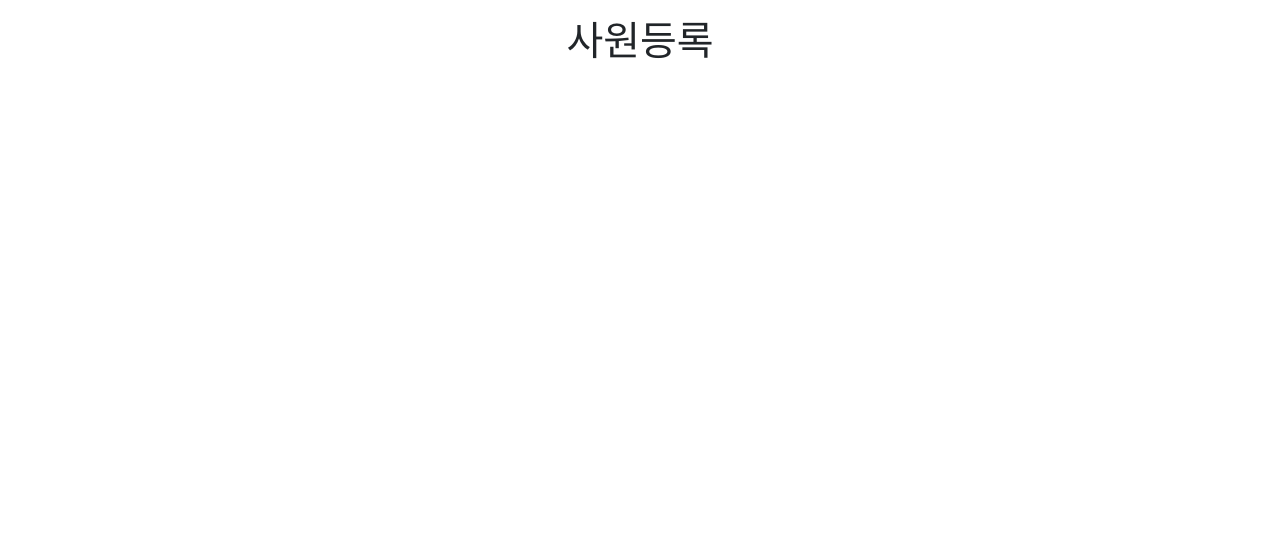
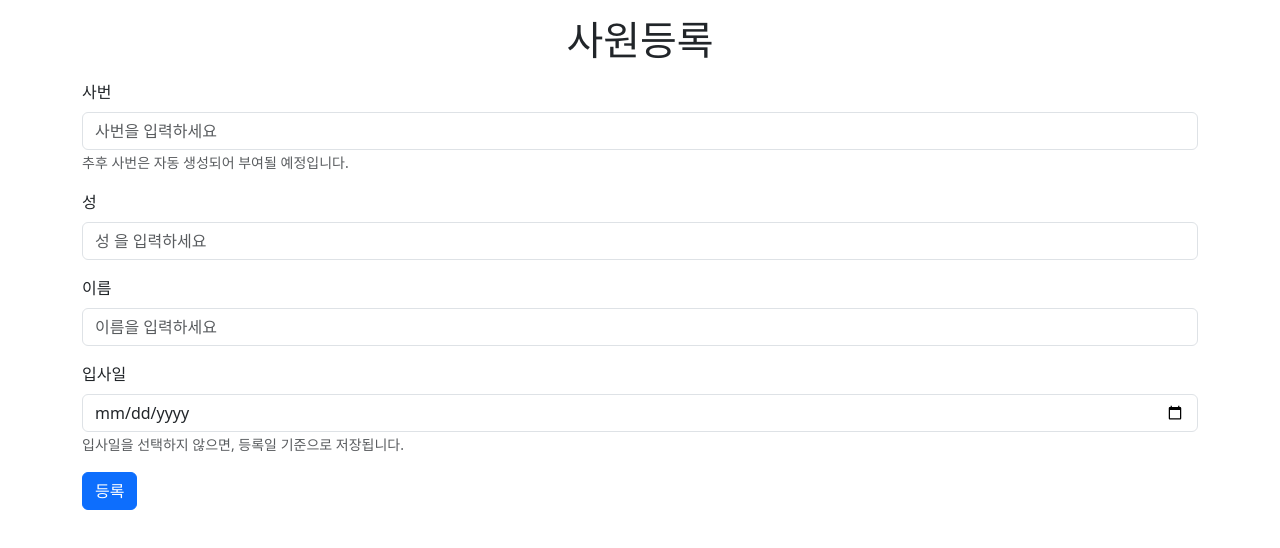
Before and after one commit to seonyeonghun2/10.fullstack-app, a React (Vite) app in the folder frontend/: page /add in a window 1280 px wide. Shown: the top 548 px of the page. Built offline with nearby package versions, Linux system fonts and the light colour scheme.

Commit message:
Update AddEmployee.jsx
1. react-bootstrap : Form 적용

2. Form Validation 적용:
- 각 필드에 required 명시
- useState : validated 상태 관리
- handleSubmit : valited가 true 이면, 등록 요청(axios.post)

```diff
--- a/frontend/src/components/AddEmployee.jsx
+++ b/frontend/src/components/AddEmployee.jsx
@@ -1,13 +1,67 @@
-import React from 'react';
+import React, { useState } from 'react';
 import axios from 'axios';
 import 'bootstrap/dist/css/bootstrap.min.css';
-import { Container, Row, Col } from 'react-bootstrap';
+import { Container, Row, Col, Form, Button } from 'react-bootstrap';
 function AddEmployee() {
+  const [validated, setValidated] = useState(false);
+  const handleSubmit = (e) => {
+    const form = e.currentTarget;
+    e.preventDefault();
+    if (form.checkValidity() === false) {
+      e.stopPropagation();
+    } else {
+      setValidated(true);
+      addEmployee();
+    }
+
+  };
+  const addEmployee = async () => {
+    await axios
+      .post('http://localhost:3000/employees', {
+        data: {
+          employee_id: 101,
+          first_name: '홍',
+          last_name: '길동',
+          hire_date: '2025-03-19',
+        },
+      })
+      .then(function (response) {
+        console.log(response);
+      })
+      .catch(function (error) {
+        console.log(error);
+      });
+  };
   return (
     <Container>
       <Row>
         <Col>
           <h1 className="text-center my-3">사원등록</h1>
+          <Form noValidate validated={validated} onSubmit={handleSubmit}>
+            <Form.Group className="mb-3" controlId="EmdId">
+              <Form.Label>사번</Form.Label>
+              <Form.Control type="number" placeholder="사번을 입력하세요" required />
+              <Form.Text className="text-muted">
+                추후 사번은 자동 생성되어 부여될 예정입니다.
+              </Form.Text>
+            </Form.Group>
+            <Form.Group className="mb-3" controlId="EmdFirstName">
+              <Form.Label>성</Form.Label>
+              <Form.Control type="text" placeholder="성 을 입력하세요" required />
+            </Form.Group>
+            <Form.Group className="mb-3" controlId="EmdLastName">
+              <Form.Label>이름</Form.Label>
+              <Form.Control type="text" placeholder="이름을 입력하세요" required />
+            </Form.Group>
+            <Form.Group className="mb-3" controlId="EmdHireDate">
+              <Form.Label>입사일</Form.Label>
+              <Form.Control type="date" placeholder="입사일을 선택하세요" required />
+              <Form.Text className="text-muted">
+                입사일을 선택하지 않으면, 등록일 기준으로 저장됩니다.
+              </Form.Text>
+            </Form.Group>
+            <Button type="submit">등록</Button>
+          </Form>
         </Col>
       </Row>
     </Container>
```
